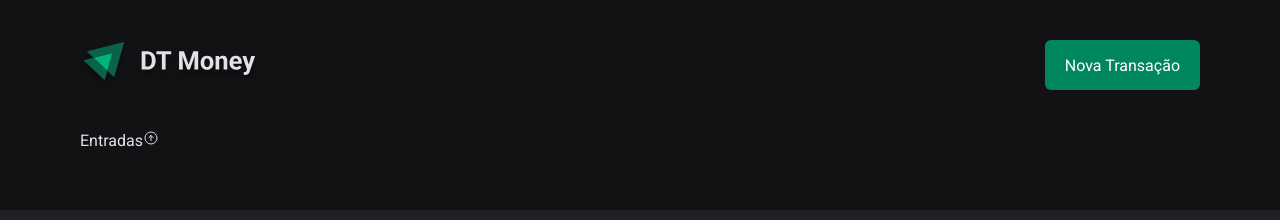
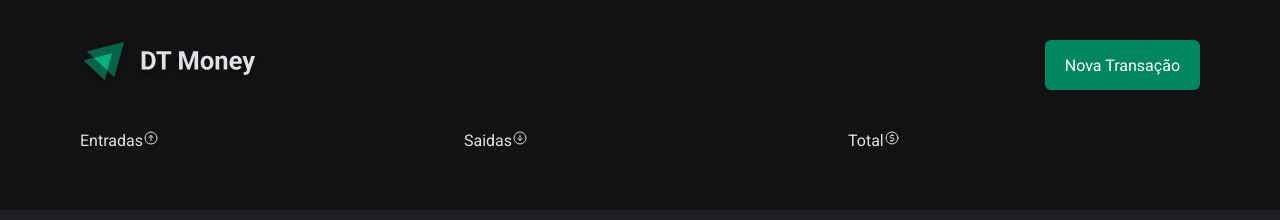
Before and after one commit to FabianHenrick/03-dt-money, a React (Vite) app: page / in a window 1280 px wide. Shown: the top 220 px of the page. Built offline with nearby package versions, Linux system fonts and the light colour scheme.

Commit message:
Summary v0.5

```diff
--- a/src/components/Summary/index.tsx
+++ b/src/components/Summary/index.tsx
@@ -1,5 +1,9 @@
 import { SummaryContainer } from "./styles";
-import { ArrowCircleUp } from "phosphor-react";
+import {
+  ArrowCircleUp,
+  ArrowCircleDown,
+  CurrencyCircleDollar,
+} from "phosphor-react";
 export function Summary() {
   return (
     <SummaryContainer>
@@ -9,6 +13,18 @@ export function Summary() {
           <ArrowCircleUp />
         </header>
       </div>
+      <div>
+        <header>
+          <span>Saidas</span>
+          <ArrowCircleDown />
+        </header>
+      </div>
+      <div>
+        <header>
+          <span>Total</span>
+          <CurrencyCircleDollar />
+        </header>
+      </div>
     </SummaryContainer>
   );
 }
```
